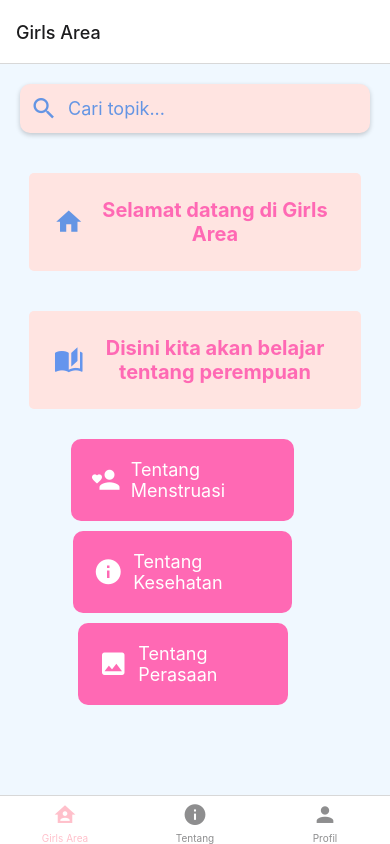
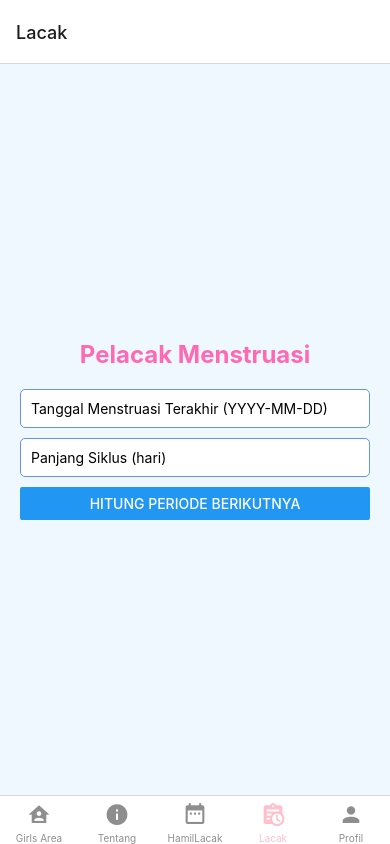
Before and after one commit to NandaaAyyy/GirlsArea, a React Native app: screen /Lacak in a window 390 px wide. Built offline with nearby package versions, Linux system fonts and the light colour scheme.

Commit message:
push ke-7 menambah lacak kehamilan dan menstruasi

```diff
--- a/App.jsx
+++ b/App.jsx
@@ -16,6 +16,8 @@ import KesehatanTubuh from './src/screens/KesehatanTubuh';
 import Olahraga from './src/screens/Olahraga';
 import MenstruasiScreen from './src/screens/Menstruasi';
 import PerasaanScreen from './src/screens/Perasaan';
+import KehamilanScreen from './src/screens/HamilLacak';
+import MenstruasiLacak from './src/screens/Lacak';
 
 const Stack =createStackNavigator();
 const Tab = createBottomTabNavigator();
@@ -43,6 +45,26 @@ const Tabs = () => {
           tabBarLabel: 'Tentang'
         }}
       />
+      <Tab.Screen
+        name="HamilLacak"
+        component={KehamilanScreen}
+        options={{
+          tabBarIcon: ({ size, color }) => (
+            <MaterialCommunityIcons name="calendar-range" size={size} color={color} />
+          ),
+          tabBarLabel: 'HamilLacak'
+        }}
+        />
+        <Tab.Screen
+        name="Lacak"
+        component={MenstruasiLacak}
+        options={{
+          tabBarIcon: ({ size, color }) => (
+            <MaterialCommunityIcons name="clipboard-text-clock" size={size} color={color} />
+          ),
+          tabBarLabel: 'Lacak'
+        }}
+        />
       <Tab.Screen
         name="Profil"
         component={ProfileScreen}
--- /dev/null
+++ b/src/screens/HamilLacak.jsx
@@ -0,0 +1,61 @@
+import React, { useState } from 'react';
+import { View, Text, StyleSheet, TextInput, Button } from 'react-native';
+
+const KehamilanScreen = () => {
+  const [lastPeriod, setLastPeriod] = useState('');
+  const [dueDate, setDueDate] = useState('');
+
+  const calculateDueDate = () => {
+    if (lastPeriod) {
+      const lastDate = new Date(lastPeriod);
+      const dueDate = new Date(lastDate.setDate(lastDate.getDate() + 280));
+      setDueDate(dueDate.toDateString());
+    }
+  };
+
+  return (
+    <View style={styles.container}>
+      <Text style={styles.title}>Pelacak Kehamilan</Text>
+      <TextInput
+        style={styles.input}
+        placeholder="Tanggal Menstruasi Terakhir (YYYY-MM-DD)"
+        value={lastPeriod}
+        onChangeText={setLastPeriod}
+      />
+      <Button title="Hitung Tanggal Lahir" onPress={calculateDueDate} />
+      {dueDate ? <Text style={styles.result}>Tanggal Lahir: {dueDate}</Text> : null}
+    </View>
+  );
+};
+
+const styles = StyleSheet.create({
+  container: {
+    flex: 1,
+    padding: 20,
+    justifyContent: 'center',
+    backgroundColor: '#f0f8ff',
+  },
+  title: {
+    fontSize: 24,
+    marginBottom: 20,
+    textAlign: 'center',
+    color: '#ff69b4',
+    fontWeight: 'bold',
+  },
+  input: {
+    borderColor: '#6495ed',
+    borderWidth: 1,
+    padding: 10,
+    marginBottom: 10,
+    borderRadius: 5,
+    backgroundColor: 'pink',
+  },
+  result: {
+    marginTop: 20,
+    fontSize: 18,
+    textAlign: 'center',
+    color: '#ff69b4',
+  },
+});
+
+export default KehamilanScreen;
--- a/src/screens/Home.jsx
+++ b/src/screens/Home.jsx
@@ -39,7 +39,7 @@ const HomeScreen = ({ navigation }) => {
         <MaterialCommunityIcons name="magnify" size={28} color="#6495E4" />
         <TextInput
           style={styles.searchInput}
-          placeholder="Cari topik..."
+          placeholder="Cari"
           value={searchQuery}
           onChangeText={handleSearch}
         />
@@ -88,7 +88,7 @@ const styles = StyleSheet.create({
     flex: 1,
     marginLeft: 10,
     fontSize: 18,
-    color: '#6495E4',
+    color: 'white',
   },
   labelContainer: {
     flexDirection: 'row',
--- /dev/null
+++ b/src/screens/Lacak.jsx
@@ -0,0 +1,69 @@
+import React, { useState } from 'react';
+import { View, Text, StyleSheet, TextInput, Button } from 'react-native';
+
+const MenstruasiLacak = () => {
+  const [lastPeriod, setLastPeriod] = useState('');
+  const [cycleLength, setCycleLength] = useState('');
+  const [nextPeriod, setNextPeriod] = useState('');
+
+  const calculateNextPeriod = () => {
+    if (lastPeriod && cycleLength) {
+      const lastDate = new Date(lastPeriod);
+      const nextDate = new Date(lastDate.setDate(lastDate.getDate() + parseInt(cycleLength)));
+      setNextPeriod(nextDate.toDateString());
+    }
+  };
+
+  return (
+    <View style={styles.container}>
+      <Text style={styles.title}>Pelacak Menstruasi</Text>
+      <TextInput
+        style={styles.input}
+        placeholder="Tanggal Menstruasi Terakhir (YYYY-MM-DD)"
+        value={lastPeriod}
+        onChangeText={setLastPeriod}
+      />
+      <TextInput
+        style={styles.input}
+        placeholder="Panjang Siklus (hari)"
+        value={cycleLength}
+        onChangeText={setCycleLength}
+        keyboardType="numeric"
+      />
+      <Button title="Hitung Periode Berikutnya" onPress={calculateNextPeriod} />
+      {nextPeriod ? <Text style={styles.result}>Periode Berikutnya: {nextPeriod}</Text> : null}
+    </View>
+  );
+};
+
+const styles = StyleSheet.create({
+  container: {
+    flex: 1,
+    padding: 20,
+    justifyContent: 'center',
+    backgroundColor: '#f0f8ff',
+  },
+  title: {
+    fontSize: 24,
+    marginBottom: 20,
+    textAlign: 'center',
+    color: '#ff69b4',
+    fontWeight: 'bold',
+  },
+  input: {
+    borderColor: '#6495ed',
+    borderWidth: 1,
+    padding: 10,
+    marginBottom: 10,
+    borderRadius: 5,
+    backgroundColor: '#fff',
+  },
+  result: {
+    marginTop: 20,
+    fontSize: 18,
+    textAlign: 'center',
+    color: '#ff69b4',
+  },
+});
+
+export default MenstruasiLacak;
```
